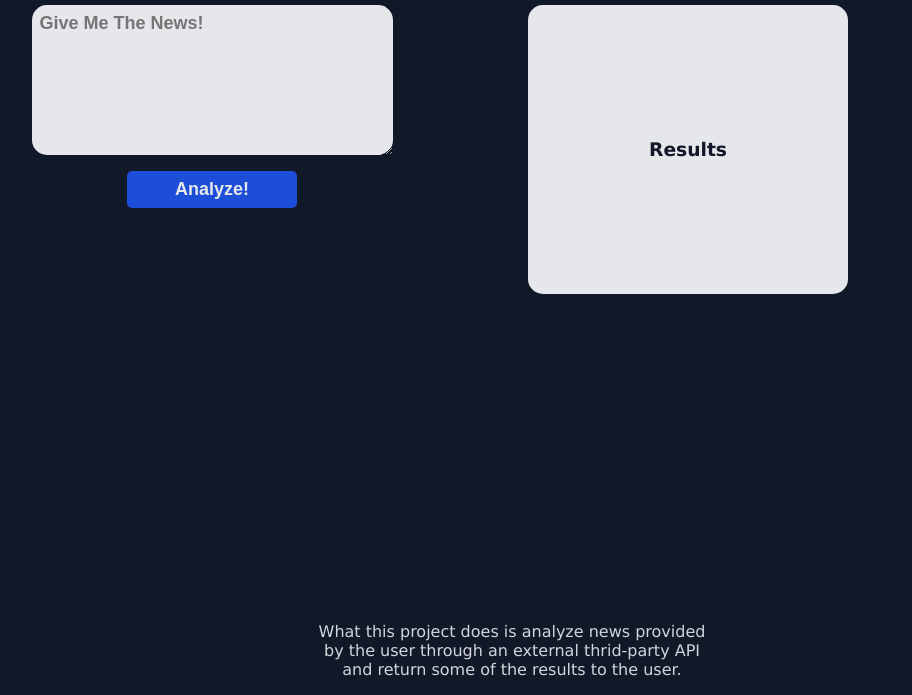
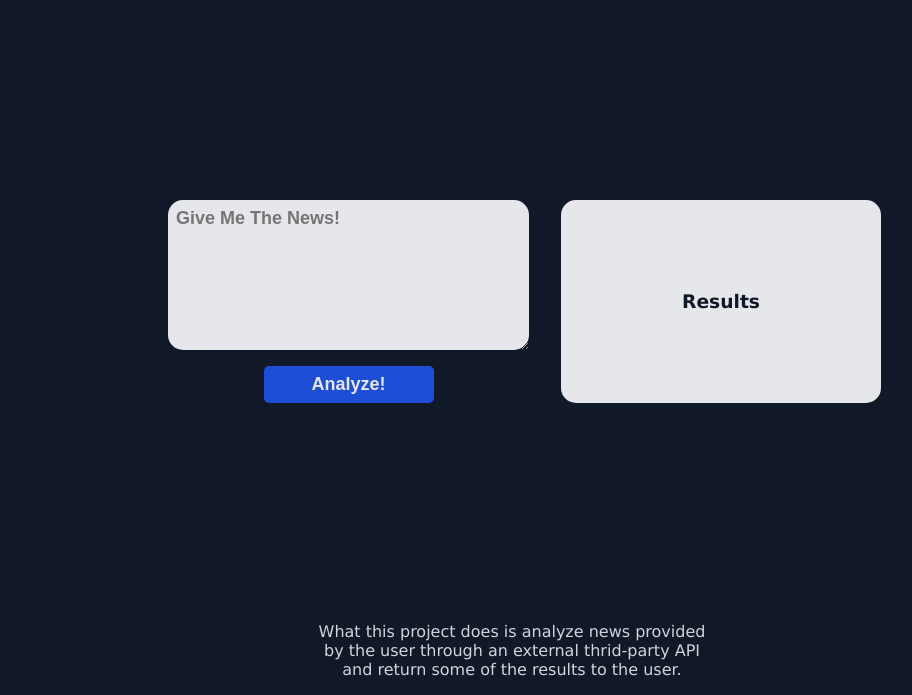
Before and after one commit to alimr70/FWD-Udacity-Advanced-Front-End-Third-Assignment, a website built with webpack: page src/client/views/index.html in a window 1280 px wide. Shown: the part 105-800 px from the top of the page, without its empty margins (128-1040 px from the left). Built offline with nearby package versions, Linux system fonts and the light colour scheme.

Commit message:
Style enhancments

```diff
--- a/src/client/styles/main.scss
+++ b/src/client/styles/main.scss
@@ -5,6 +5,11 @@ main {
   // align-items: center;
   @media (min-width: 768px) {
     grid-template-columns: 1fr 1fr;
-    width: 100%;
+    grid-template-rows: none;
+    width: 80%;
+    align-content: center;
+  }
+  @media (min-width: 1200px) {
+    width: 60%;
   }
 }
--- a/src/client/styles/results.scss
+++ b/src/client/styles/results.scss
@@ -1,11 +1,11 @@
 #results {
+  justify-self: center;
   width: 320px;
   margin: 0.5rem 1rem;
   padding: 0.5rem;
   background-color: #e5e7eb;
   color: #111827;
   border-radius: 15px;
-  // min-height: 300px;
   display: flex;
   flex-direction: column;
   justify-content: center;
```
